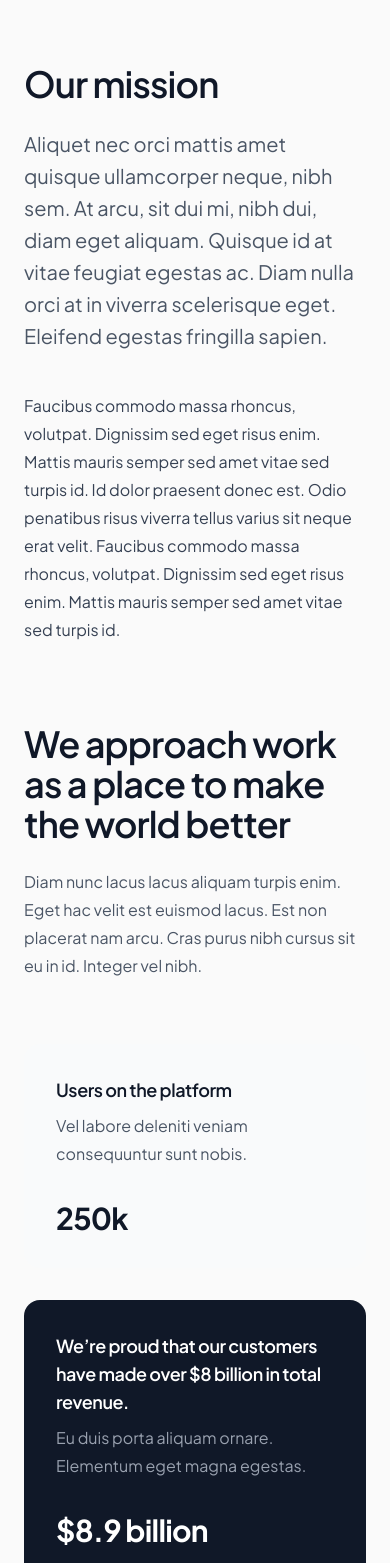
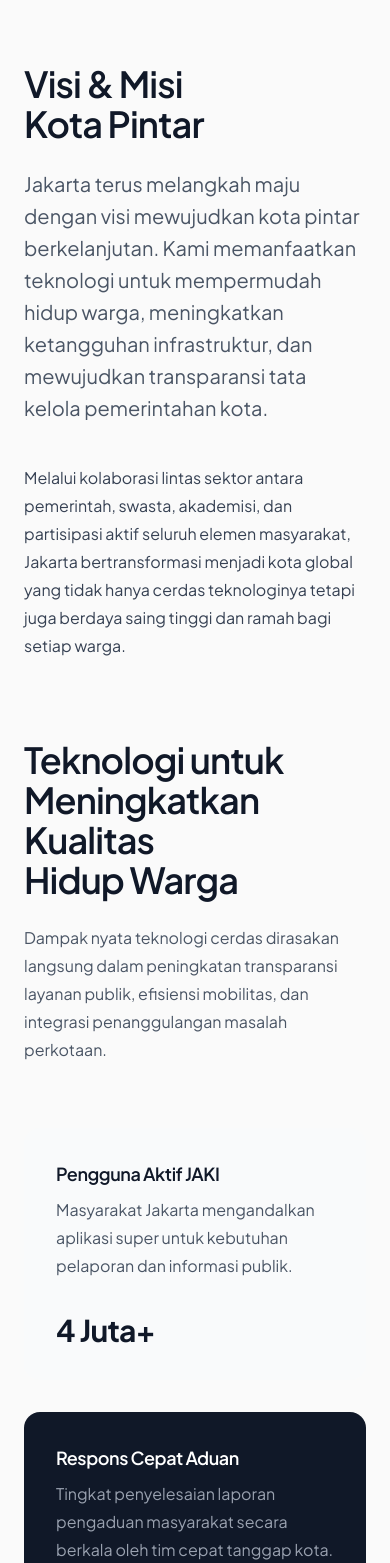
Before and after one commit to ryzmdn/jakarta-smartcity, a Next.js app: page /tentang-kota in a window 390 px wide. Shown: the part 880-2443 px from the top of the page. Built offline with nearby package versions, Linux system fonts and the light colour scheme.

Commit message:
feat: add informational about-city page with infrastructure and historical data

```diff
--- a/app/tentang-kota/page.tsx
+++ b/app/tentang-kota/page.tsx
@@ -18,11 +18,11 @@ const tabs = [
     name: 'Transjakarta',
     features: [
       {
-        name: 'Adaptive and modular',
+        name: 'Jaringan BRT Terpanjang di Dunia',
         description:
-          'The Organize base set allows you to configure and evolve your setup as your items and habits change. The included trays and optional add-ons are easily rearranged to achieve that perfect setup.',
+          'Transjakarta melayani rute bus rapid transit terintegrasi yang menghubungkan seluruh koridor utama di Jakarta demi efisiensi perjalanan harian Anda.',
         imageSrc: 'https://www.jakarta.go.id/uploads/contents/content--20230406021851.jpeg',
-        imageAlt: 'Maple organizer base with slots, supporting white polycarbonate trays of various sizes.',
+        imageAlt: 'Bus Transjakarta berwarna biru oranye sedang melintas di jalur khusus BRT.',
       },
     ],
   },
@@ -30,12 +30,12 @@ const tabs = [
     name: 'LRT Jakarta',
     features: [
       {
-        name: 'Natural wood options',
+        name: 'Konektivitas Cepat & Ramah Lingkungan',
         description:
-          'Organize has options for rich walnut and bright maple base materials. Accent your desk with a contrasting material, or match similar woods for a calm and cohesive look. Every base is hand sanded and finished.',
+          'LRT Jakarta hadir sebagai moda transportasi berbasis rel modern dengan efisiensi tinggi, menghubungkan area strategis perkotaan dengan waktu tempuh yang andal.',
         imageSrc: 'https://asset.kompas.com/crops/exmdHqy6wXmVgRnS-aSWCoTbhAw=/115x75:1274x847/1200x800/data/photo/2023/09/16/6504f38939e78.jpeg',
         imageAlt:
-          'Walnut organizer base with pen, sticky note, phone, and bin trays, next to modular drink coaster attachment.',
+          'Kereta LRT Jakarta modern yang melintasi jalur layang perkotaan.',
       },
     ],
   },
@@ -43,11 +43,11 @@ const tabs = [
     name: 'KAI Commuter',
     features: [
       {
-        name: 'Helpful around the home',
+        name: 'Penyambung Wilayah Metropolitan Jabodetabek',
         description:
-          "Our customers use Organize throughout the house to bring efficiency to many daily routines. Enjoy Organize in your workspace, kitchen, living room, entry way, garage, and more. We can't wait to see how you'll use it!",
+          'KRL Commuter Line menghubungkan wilayah penyangga sekitar Jakarta (Bogor, Depok, Tangerang, Bekasi) untuk mobilitas komuter harian berskala besar.',
         imageSrc: 'https://kci.id/app/sam/assets/about_us/c8b78de448ca4223c258358a4db09cce.jpeg',
-        imageAlt: 'Walnut organizer base with white polycarbonate trays in the kitchen with various kitchen utensils.',
+        imageAlt: 'Suasana peron stasiun KRL Commuter Line yang bersih dan tertib.',
       },
     ],
   },
@@ -55,11 +55,11 @@ const tabs = [
     name: 'MRT Jakarta',
     features: [
       {
-        name: "Everything you'll need",
+        name: 'Transportasi Cepat Terpadu Bawah Tanah',
         description:
-          'The Organize base set includes the pen, phone, small, and large trays to help you group all your essential items. Expand your set with the drink coaster and headphone stand add-ons.',
+          'Moda Raya Terpadu (MRT) Jakarta memadukan kecepatan waktu tempuh dengan fasilitas berkelas internasional untuk kenyamanan bepergian di jantung kota.',
         imageSrc: 'https://upload.wikimedia.org/wikipedia/commons/3/34/MRTset3.jpg',
-        imageAlt: 'Walnut organizer system on black leather desk mat on top of white desk.',
+        imageAlt: 'Stasiun bawah tanah MRT Jakarta yang modern, luas, dan ramah disabilitas.',
       },
     ],
   },
@@ -138,8 +138,7 @@ const features = [
       "Jakarta kini bertransformasi menjadi Kota Global yang inklusif, tangguh, dan berkelanjutan. Meskipun mengalami transisi administratif, Jakarta tetap menjadi episentrum ekonomi nasional, pusat diplomasi regional, serta magnet kreativitas dan inovasi yang tak pernah padam.",
     imageSrc:
       "https://images.unsplash.com/photo-1593012095939-e01118d1b6db?q=80&w=800&auto=format&fit=crop",
-    imageAlt:
-      "White canvas laptop sleeve with neutral felt interior, silver zipper, and tan leather zipper pull.",
+    imageAlt: "Gedung pencakar langit modern di pusat bisnis Jakarta.",
   },
   {
     name: "Rentang Waktu Peradaban",
@@ -147,38 +146,38 @@ const features = [
       "Bermula dari pelabuhan Sunda Kelapa yang ramai pada abad ke-14, wilayah ini berkembang menjadi Jayakarta, Batavia, hingga akhirnya ditetapkan sebagai ibu kota negara dengan nama Jakarta. Setiap era meninggalkan jejak sejarah yang kini mewarnai budaya dan arsitektur kota.",
     imageSrc:
       "https://images.unsplash.com/photo-1593012095939-e01118d1b6db?q=80&w=800&auto=format&fit=crop",
-    imageAlt: "Detail of zipper pull with tan leather and silver rivet.",
+    imageAlt: "Kawasan bersejarah Kota Tua Batavia yang sarat cerita sejarah.",
   },
 ];
 
 const timeline = [
   {
-    name: "Founded company",
+    name: "Inisiasi Smart City",
     description:
-      "Nihil aut nam. Dignissimos a pariatur et quos omnis. Aspernatur asperiores et dolorem dolorem optio voluptate repudiandae.",
+      "Peluncuran perdana inisiatif Jakarta Smart City untuk mengintegrasikan data pelayanan publik.",
+    date: "Dec 2014",
+    dateTime: "2014-12",
+  },
+  {
+    name: "Super-App JAKI Lahir",
+    description:
+      "Perilisan Jakarta Kini (JAKI) sebagai aplikasi satu pintu untuk akses semua informasi perkotaan.",
+    date: "Dec 2019",
+    dateTime: "2019-12",
+  },
+  {
+    name: "Integrasi Transportasi",
+    description:
+      "Peresmian sistem JakLingko yang mengintegrasikan tarif dan operasional antarmoda transportasi umum.",
     date: "Aug 2021",
     dateTime: "2021-08",
   },
   {
-    name: "Secured $65m in funding",
+    name: "Menuju Kota Global",
     description:
-      "Provident quia ut esse. Vero vel eos repudiandae aspernatur. Cumque minima impedit sapiente a architecto nihil.",
-    date: "Dec 2021",
-    dateTime: "2021-12",
-  },
-  {
-    name: "Released beta",
-    description:
-      "Sunt perspiciatis incidunt. Non necessitatibus aliquid. Consequatur ut officiis earum eum quia facilis. Hic deleniti dolorem quia et.",
-    date: "Feb 2022",
-    dateTime: "2022-02",
-  },
-  {
-    name: "Global launch of product",
-    description:
-      "Ut ipsa sint distinctio quod itaque nam qui. Possimus aut unde id architecto voluptatem hic aut pariatur velit.",
-    date: "Dec 2022",
-    dateTime: "2022-12",
+      "Akselerasi teknologi IoT dan kecerdasan buatan (AI) guna mendukung visi Jakarta sebagai hub kota global.",
+    date: "Mar 2024",
+    dateTime: "2024-03",
   },
 ];
 
@@ -276,19 +275,14 @@ export default function TentangKotaPage() {
 
       <section className="mx-auto max-w-7xl px-6 py-20 lg:px-8">
         <div className="mx-auto max-w-2xl lg:mx-0 lg:max-w-none">
-          <h2 className="text-4xl font-semibold tracking-tight text-pretty text-gray-900 sm:text-5xl">Our mission</h2>
+          <h2 className="text-4xl font-semibold tracking-tight text-pretty text-gray-900 sm:text-5xl">Visi & Misi Kota Pintar</h2>
           <div className="mt-6 flex flex-col gap-x-8 gap-y-20 lg:flex-row">
             <div className="lg:w-full lg:max-w-4xl lg:flex-auto">
               <p className="text-xl/8 text-gray-600">
-                Aliquet nec orci mattis amet quisque ullamcorper neque, nibh sem. At arcu, sit dui mi, nibh dui, diam
-                eget aliquam. Quisque id at vitae feugiat egestas ac. Diam nulla orci at in viverra scelerisque eget.
-                Eleifend egestas fringilla sapien.
+                Jakarta terus melangkah maju dengan visi mewujudkan kota pintar berkelanjutan. Kami memanfaatkan teknologi untuk mempermudah hidup warga, meningkatkan ketangguhan infrastruktur, dan mewujudkan transparansi tata kelola pemerintahan kota.
               </p>
               <p className="mt-10 max-w-3xl text-base/7 text-gray-700">
-                Faucibus commodo massa rhoncus, volutpat. Dignissim sed eget risus enim. Mattis mauris semper sed amet
-                vitae sed turpis id. Id dolor praesent donec est. Odio penatibus risus viverra tellus varius sit neque
-                erat velit. Faucibus commodo massa rhoncus, volutpat. Dignissim sed eget risus enim. Mattis mauris
-                semper sed amet vitae sed turpis id.
+                Melalui kolaborasi lintas sektor antara pemerintah, swasta, akademisi, dan partisipasi aktif seluruh elemen masyarakat, Jakarta bertransformasi menjadi kota global yang tidak hanya cerdas teknologinya tetapi juga berdaya saing tinggi dan ramah bagi setiap warga.
               </p>
             </div>
           </div>
@@ -298,38 +292,37 @@ export default function TentangKotaPage() {
       <section className="mx-auto max-w-7xl px-6 lg:px-8">
         <div className="mx-auto max-w-2xl lg:mx-0">
           <h2 className="text-4xl font-semibold tracking-tight text-pretty text-gray-900 sm:text-5xl">
-            We approach work as a place to make the world better
+            Teknologi untuk Meningkatkan Kualitas Hidup Warga
           </h2>
           <p className="mt-6 text-base/7 text-gray-600">
-            Diam nunc lacus lacus aliquam turpis enim. Eget hac velit est euismod lacus. Est non placerat nam arcu. Cras
-            purus nibh cursus sit eu in id. Integer vel nibh.
+            Dampak nyata teknologi cerdas dirasakan langsung dalam peningkatan transparansi layanan publik, efisiensi mobilitas, dan integrasi penanggulangan masalah perkotaan.
           </p>
         </div>
         <div className="mx-auto mt-16 flex max-w-2xl flex-col gap-8 lg:mx-0 lg:mt-20 lg:max-w-none lg:flex-row lg:items-end">
           <div className="flex flex-col-reverse justify-between gap-x-16 gap-y-8 rounded-2xl bg-gray-50 p-8 sm:w-3/4 sm:max-w-md sm:flex-row-reverse sm:items-end lg:w-72 lg:max-w-none lg:flex-none lg:flex-col lg:items-start">
-            <p className="flex-none text-3xl font-bold tracking-tight text-gray-900">250k</p>
+            <p className="flex-none text-3xl font-bold tracking-tight text-gray-900">4 Juta+</p>
             <div className="sm:w-80 sm:shrink lg:w-auto lg:flex-none">
-              <p className="text-lg font-semibold tracking-tight text-gray-900">Users on the platform</p>
-              <p className="mt-2 text-base/7 text-gray-600">Vel labore deleniti veniam consequuntur sunt nobis.</p>
+              <p className="text-lg font-semibold tracking-tight text-gray-900">Pengguna Aktif JAKI</p>
+              <p className="mt-2 text-base/7 text-gray-600">Masyarakat Jakarta mengandalkan aplikasi super untuk kebutuhan pelaporan dan informasi publik.</p>
             </div>
           </div>
           <div className="flex flex-col-reverse justify-between gap-x-16 gap-y-8 rounded-2xl bg-gray-900 p-8 sm:flex-row-reverse sm:items-end lg:w-full lg:max-w-sm lg:flex-auto lg:flex-col lg:items-start lg:gap-y-44">
-            <p className="flex-none text-3xl font-bold tracking-tight text-white">$8.9 billion</p>
+            <p className="flex-none text-3xl font-bold tracking-tight text-white">98.7%</p>
             <div className="sm:w-80 sm:shrink lg:w-auto lg:flex-none">
               <p className="text-lg font-semibold tracking-tight text-white">
-                We’re proud that our customers have made over $8 billion in total revenue.
+                Respons Cepat Aduan
               </p>
               <p className="mt-2 text-base/7 text-gray-400">
-                Eu duis porta aliquam ornare. Elementum eget magna egestas.
+                Tingkat penyelesaian laporan pengaduan masyarakat secara berkala oleh tim cepat tanggap kota.
               </p>
             </div>
           </div>
           <div className="flex flex-col-reverse justify-between gap-x-16 gap-y-8 rounded-2xl bg-indigo-600 p-8 sm:w-11/12 sm:max-w-xl sm:flex-row-reverse sm:items-end lg:w-full lg:max-w-none lg:flex-auto lg:flex-col lg:items-start lg:gap-y-28">
-            <p className="flex-none text-3xl font-bold tracking-tight text-white">401,093</p>
+            <p className="flex-none text-3xl font-bold tracking-tight text-white">10.500+</p>
             <div className="sm:w-80 sm:shrink lg:w-auto lg:flex-none">
-              <p className="text-lg font-semibold tracking-tight text-white">Transactions this year</p>
+              <p className="text-lg font-semibold tracking-tight text-white">Titik Wifi Gratis</p>
               <p className="mt-2 text-base/7 text-indigo-200">
-                Eu duis porta aliquam ornare. Elementum eget magna egestas. Eu duis porta aliquam ornare.
+                Titik internet gratis (JakWifi) yang dipasang merata di seluruh kelurahan di Jakarta.
               </p>
             </div>
           </div>
@@ -459,8 +452,7 @@ export default function TentangKotaPage() {
               Moda Transportasi Jakarta
             </h2>
             <p className="mt-4 text-neutral-500">
-              The Organize modular system offers endless options for arranging your favorite and most used items. Keep
-              everything at reach and in its place, while dressing up your workspace.
+              Jakarta terus memperkuat integrasi antarmoda transportasi guna memberikan kemudahan perjalanan, kepastian waktu, dan kenyamanan mobilitas harian bagi seluruh warga kota.
             </p>
           </div>
 
```
